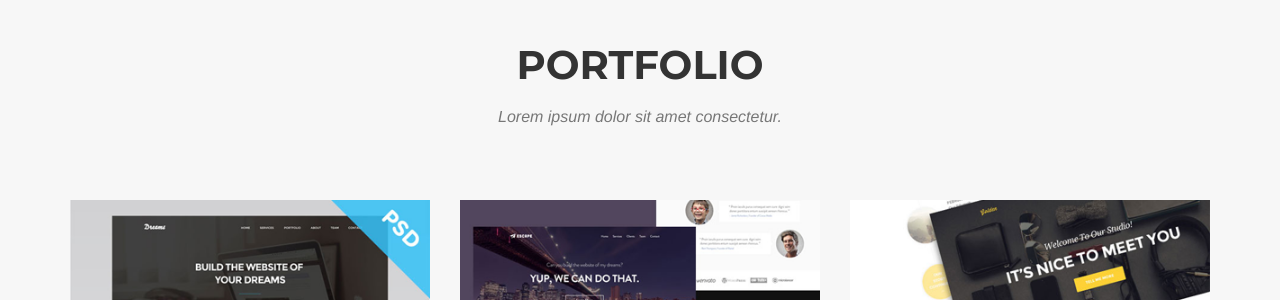
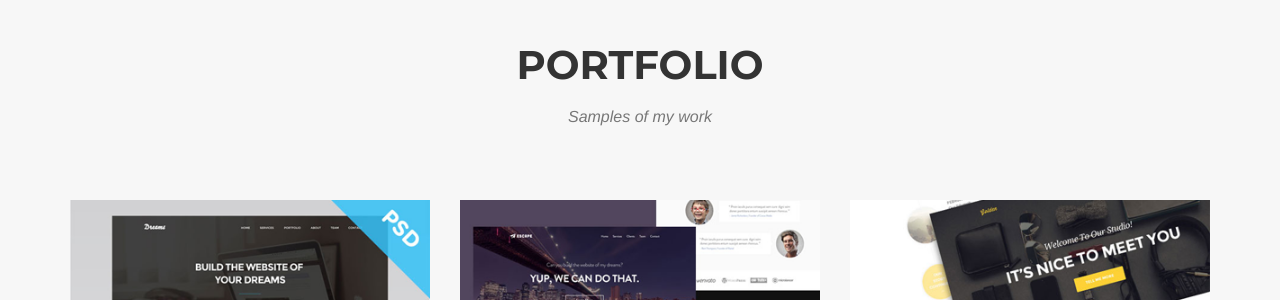
Before and after one commit to Adamsjoberg/Adamsjoberg.github.io, a Jekyll site: the page built from index.html, in a window 1280 px wide and 900 px high, scrolled down 713 px. Shown: the part 152-452 px from the top of the window. Built offline with Jekyll 4.4.1, drawn with Linux system fonts in a browser that asks for light colours; some web fonts are replaced.

Commit message:
portfolio text

```diff
--- a/_includes/portfolio_grid.html
+++ b/_includes/portfolio_grid.html
@@ -4,7 +4,7 @@
             <div class="row">
                 <div class="col-lg-12 text-center">
                     <h2 class="section-heading">Portfolio</h2>
-                    <h3 class="section-subheading text-muted">Lorem ipsum dolor sit amet consectetur.</h3>
+                    <h3 class="section-subheading text-muted">Samples of my work</h3>
                 </div>
             </div>
             <div class="row">
```
